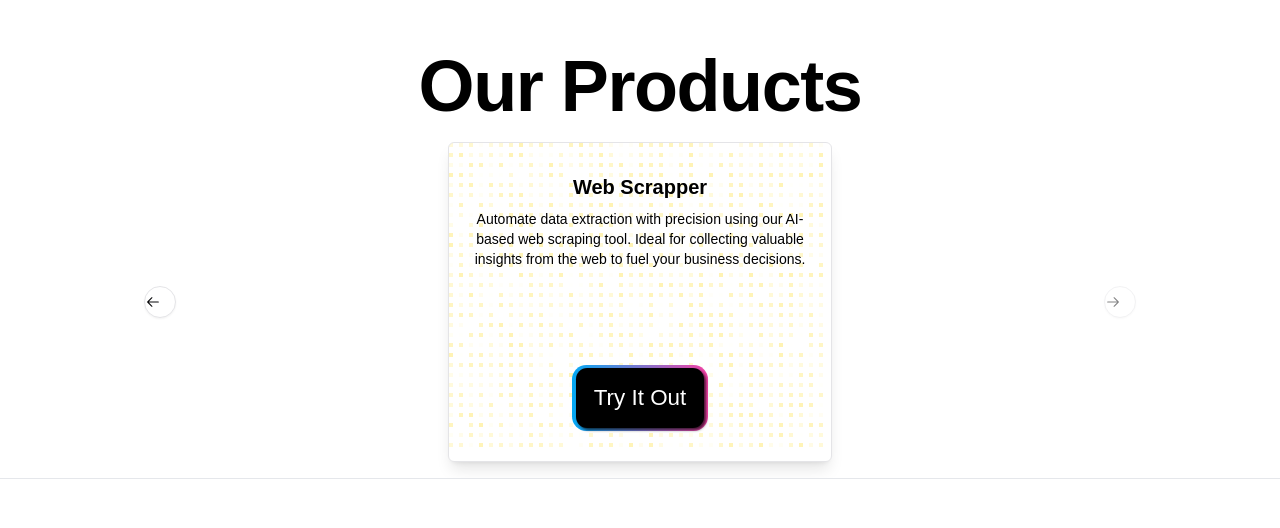
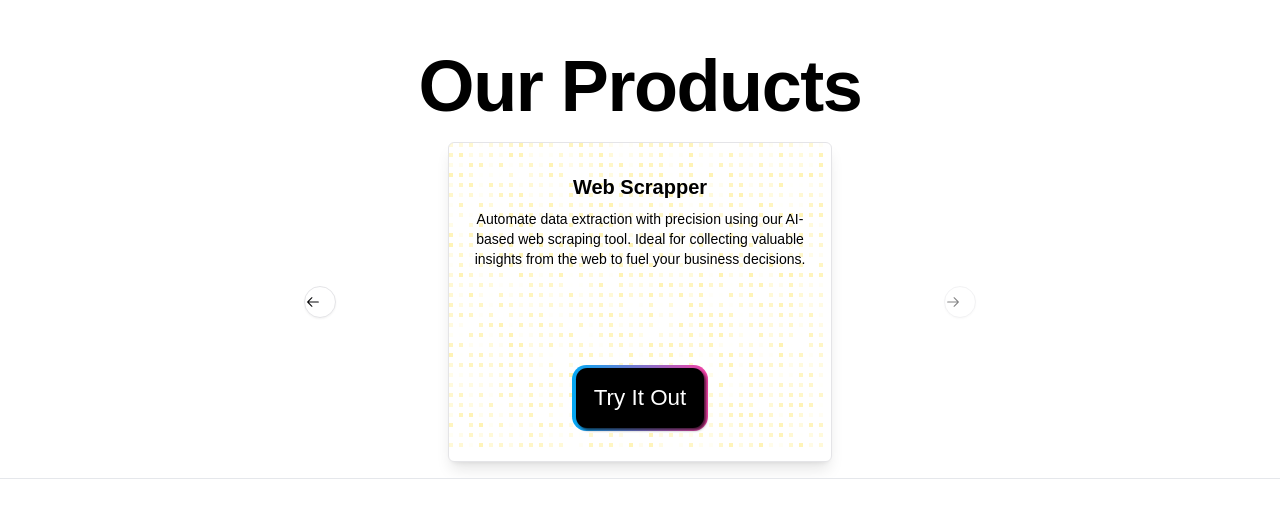
Before and after one commit to sagnik-datta-02/prepify-front, a Next.js app: page / in a window 1280 px wide. Shown: the part 922-1450 px from the top of the page. Built offline with nearby package versions, Linux system fonts and the light colour scheme.

Commit message:
Fixed issues

```diff
--- a/src/app/components/Footer.tsx
+++ b/src/app/components/Footer.tsx
@@ -7,7 +7,7 @@ import { FaYoutube } from "react-icons/fa";
 const Footer: FC = () => {
   return (
     <footer className={cn("bg-white border-t border-gray-200 py-8 text-gray-600")}>
-      <div className="container mx-auto grid grid-cols-1 sm:grid-cols-2 md:grid-cols-4 gap-4 md:gap-6 px-4">
+      <div className="container mx-auto grid grid-cols-2 sm:grid-cols-2 md:grid-cols-4 gap-4 md:gap-6 px-4">
         <div className="p-4 text-center sm:text-left">
           <h2 className="font-bold text-gray-900">Product</h2>
           <ul className="mt-2 space-y-2">
--- a/src/app/components/ProductSection.tsx
+++ b/src/app/components/ProductSection.tsx
@@ -58,7 +58,7 @@ export function ProductSection() {
   plugins={[plugin.current]}
   onMouseEnter={plugin.current.stop}
   onMouseLeave={plugin.current.reset}
-  className="w-full max-w-4xl mx-auto" // Center the carousel, full width for mobile, 4xl max on larger screens
+  className="w-full max-w-xl mx-auto" // Center the carousel, full width for mobile, 4xl max on larger screens
 >
   <CarouselContent className="flex items-center">
     {components.map((product, index) => (
@@ -103,8 +103,8 @@ export function ProductSection() {
   </CarouselContent>
 
   {/* Responsive carousel arrows */}
-  <CarouselPrevious className="hidden md:block " />
-  <CarouselNext className="hidden md:block " />
+  <CarouselPrevious className="hidden sm:block " />
+  <CarouselNext className="hidden sm:block " />
 
 </Carousel>
 
```
